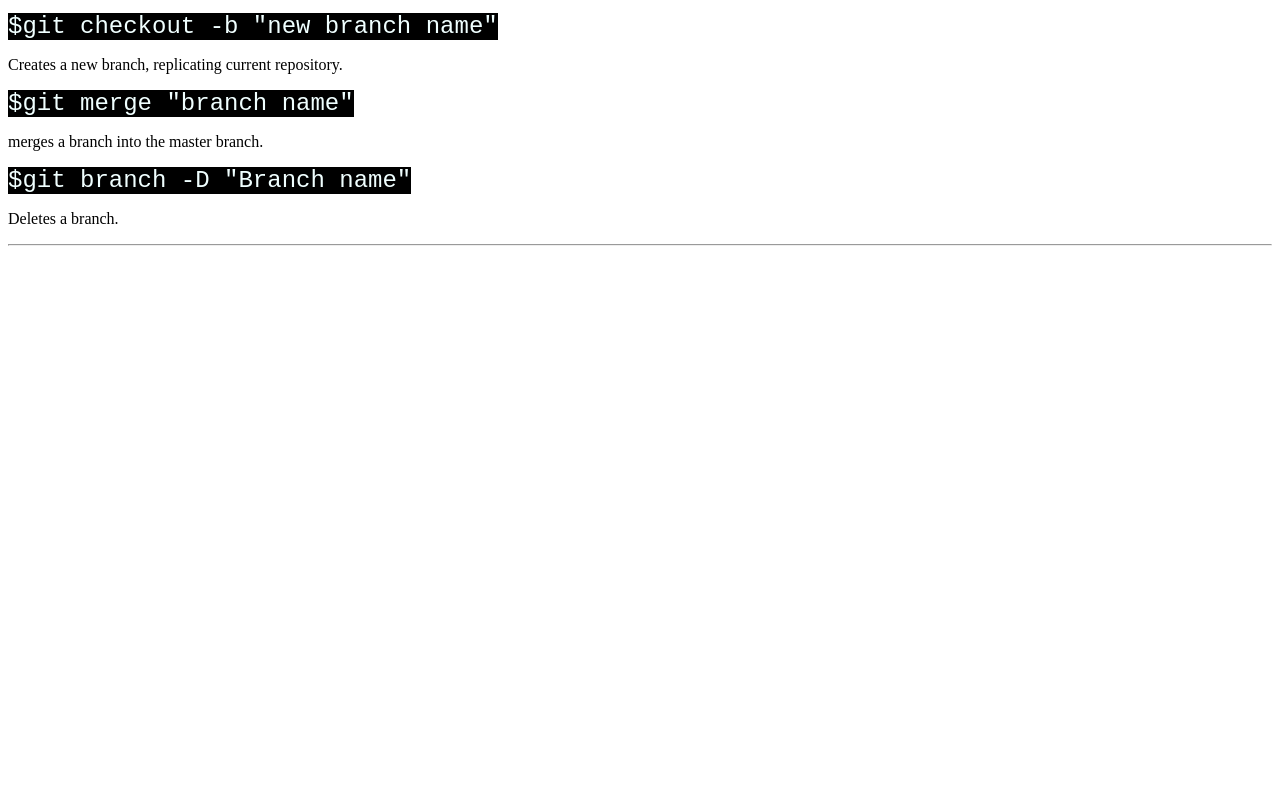
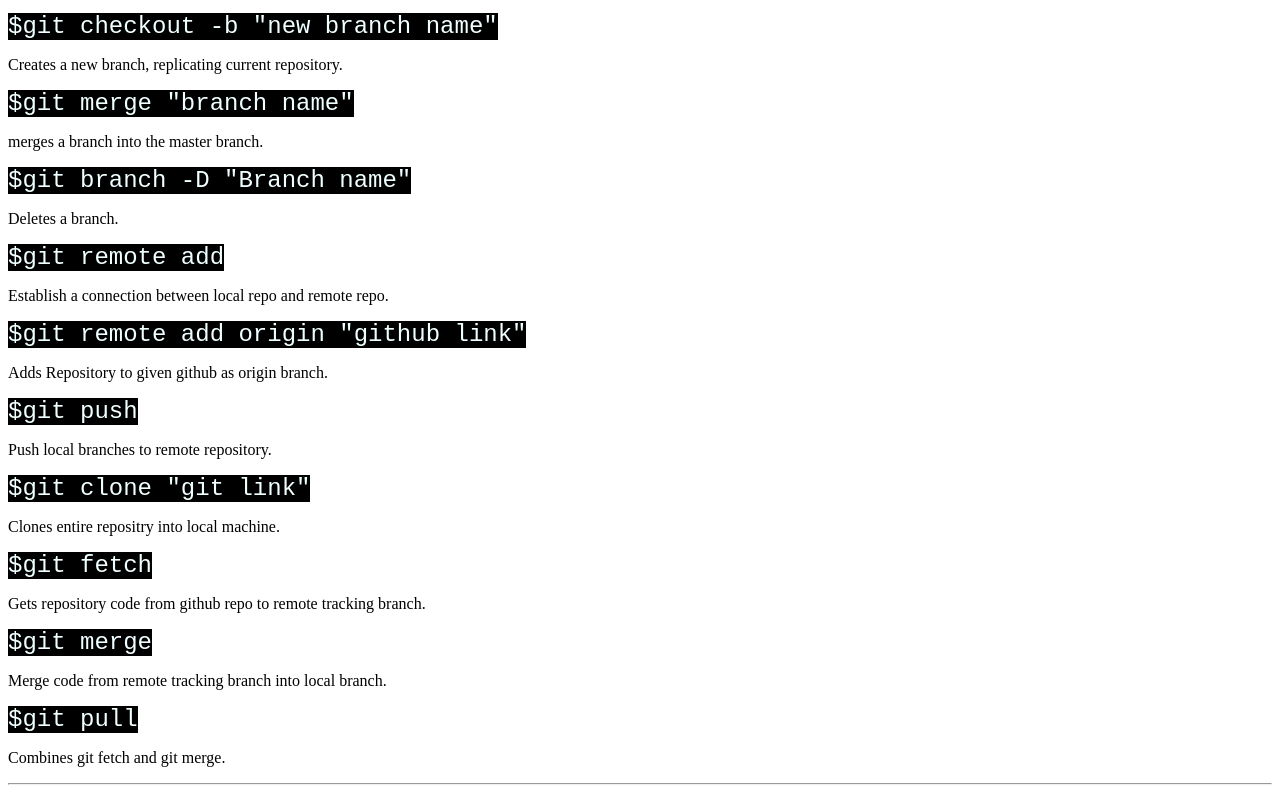
Before and after one commit to Procyon07/SDLC-main, a plain HTML site: page Git/Git-Notes.html in a window 1280 px wide. Shown: the part 1101-1894 px from the top of the page. Before the commit the page ends 1355 px from the top, so only its background shows below. Drawn offline with Linux system fonts and the light colour scheme.

Commit message:
git notes

```diff
--- a/Git/Git-Notes.html
+++ b/Git/Git-Notes.html
@@ -64,8 +64,26 @@
         <code>$git branch -D "Branch name"</code>
         <p>Deletes a branch.</p>
 
+        <code>$git remote add</code>
+        <p>Establish a connection between local repo and remote repo.</p>
 
+        <code>$git remote add origin "github link"</code>
+        <p>Adds Repository to given github as origin branch.</p>
 
+        <code>$git push</code>
+        <p>Push local branches to remote repository.</p>
+
+        <code>$git clone "git link"</code>
+        <p>Clones entire repositry into local machine.</p>
+
+        <code>$git fetch</code>
+        <p>Gets repository code from github repo to remote tracking branch.</p>
+
+        <code>$git merge</code>
+        <p>Merge code from remote tracking branch into local branch.</p>
+
+        <code>$git pull</code>
+        <p>Combines git fetch and git merge.</p>
 
     </div>
     <hr>
```
Also changed, not shown: index.html (+1 -0 lines).
